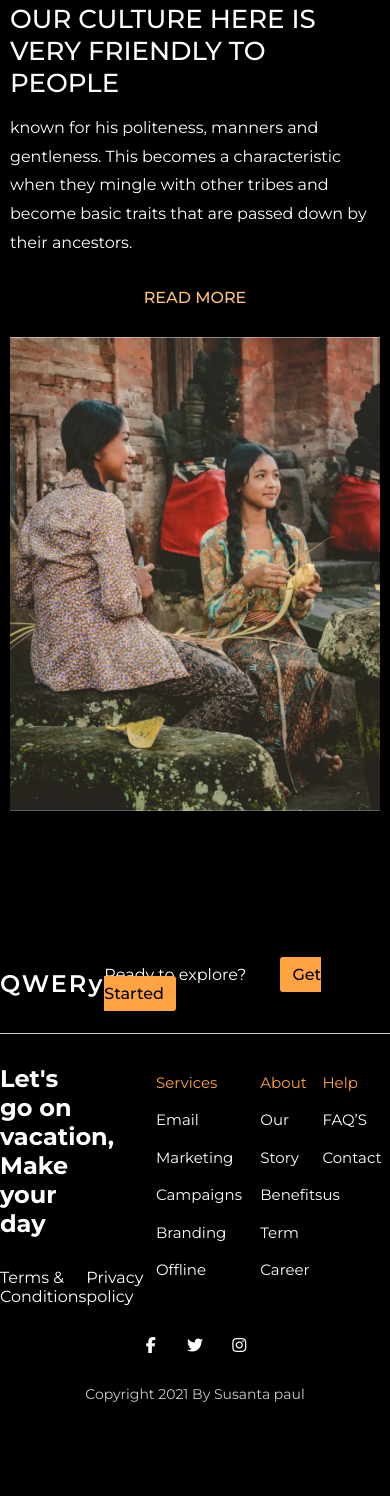
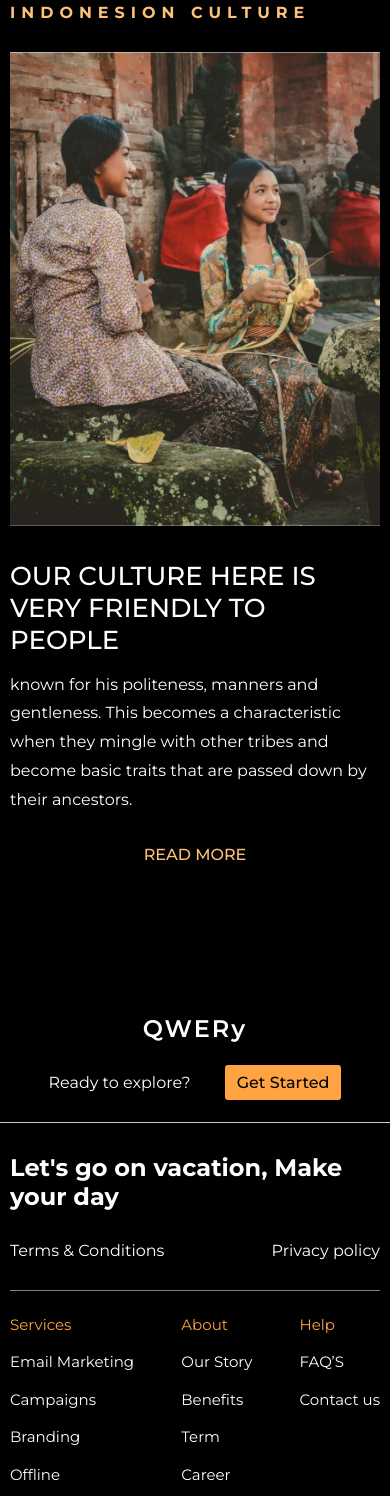
Before and after one commit to susantapaul01/Qwery, a plain HTML site: page index.html in a window 390 px wide. Shown: the part 2453-3949 px from the top of the page. Before the commit the page ends 3886 px from the top, so only its background shows below. Drawn offline with Linux system fonts and the light colour scheme.

Commit message:
responsive

```diff
--- a/dist/css/main.css
+++ b/dist/css/main.css
@@ -280,6 +280,10 @@ nav .mynav .nav-search button i {
   letter-spacing: 2px;
 }
 
+.branding .brand-explore {
+  text-align: right;
+}
+
 .branding .brand-explore p {
   color: #ffffff;
   display: inline-block;
@@ -319,7 +323,6 @@ nav .mynav .nav-search button i {
 }
 
 .footer .footer-left {
-  width: 25%;
   text-align: left;
 }
 
@@ -348,7 +351,6 @@ nav .mynav .nav-search button i {
 }
 
 .footer .footer-right {
-  width: 60%;
   -webkit-box-pack: justify;
       -ms-flex-pack: justify;
           justify-content: space-between;
@@ -507,6 +509,21 @@ nav .mynav .nav-search button i {
     display: block;
     text-align: center;
   }
+  .order-smd .heading-sm {
+    -webkit-box-ordinal-group: 2;
+        -ms-flex-order: 1;
+            order: 1;
+  }
+  .order-smd .image {
+    -webkit-box-ordinal-group: 3;
+        -ms-flex-order: 2;
+            order: 2;
+  }
+  .order-smd .add-details {
+    -webkit-box-ordinal-group: 4;
+        -ms-flex-order: 3;
+            order: 3;
+  }
   .adv-cover-section .adv-details .heading {
     font-size: 16px;
   }
@@ -521,6 +538,44 @@ nav .mynav .nav-search button i {
   }
   .adv-cover-section .adv-details a {
     font-size: 16px;
+  }
+  .branding {
+    -webkit-box-orient: vertical;
+    -webkit-box-direction: normal;
+        -ms-flex-direction: column;
+            flex-direction: column;
+  }
+  .branding .brand-name {
+    width: 100%;
+    text-align: center;
+    margin-bottom: 30px;
+  }
+  .branding .brand-explore {
+    width: 100%;
+    text-align: center;
+  }
+  .footer {
+    -webkit-box-pack: start;
+        -ms-flex-pack: start;
+            justify-content: flex-start;
+    -webkit-box-align: start;
+        -ms-flex-align: start;
+            align-items: flex-start;
+    -webkit-box-orient: vertical;
+    -webkit-box-direction: normal;
+        -ms-flex-direction: column;
+            flex-direction: column;
+    margin-left: 10px !important;
+    margin-right: 10px !important;
+  }
+  .footer .footer-left {
+    width: 100%;
+    padding-bottom: 30px;
+    margin-bottom: 15px;
+    border-bottom: 1px solid #808080;
+  }
+  .footer .footer-right {
+    width: 100%;
   }
 }
 
@@ -563,6 +618,21 @@ nav .mynav .nav-search button i {
   .add-section .add-details {
     width: 48%;
   }
+  .branding .brand-name {
+    width: 48%;
+  }
+  .branding .brand-explore {
+    width: 48%;
+  }
+  .footer .footer-left {
+    width: 25%;
+  }
+  .footer .footer-right {
+    width: 60%;
+  }
+  .order-smd .heading-sm {
+    display: none;
+  }
 }
 
 @media (min-width: 992px) {
--- a/dist/scss/components/_branding.scss
+++ b/dist/scss/components/_branding.scss
@@ -7,6 +7,7 @@
     letter-spacing: 2px;
   }
   .brand-explore {
+    text-align: right;
     p {
       color: $mywhite;
       display: inline-block;
--- a/dist/scss/components/_footer.scss
+++ b/dist/scss/components/_footer.scss
@@ -3,7 +3,6 @@
   margin-bottom: $mb-30;
 
   .footer-left {
-    width: 25%;
     text-align: left;
 
     h2 {
@@ -20,7 +19,6 @@
     }
   }
   .footer-right {
-    width: 60%;
     @include flexstyle(space-between, flex-start, row);
 
     .footer-right-link-line {
--- a/dist/scss/utiles/_variables.scss
+++ b/dist/scss/utiles/_variables.scss
@@ -11,6 +11,7 @@ $font-pg: 16px;
 $fontsize-1-sm: 26px;
 // ====== gap ======
 $mb-120: 120px;
+$mb-60: 60px;
 $mb-30: 30px;
 $mb-15: 15px;
 
--- a/index.html
+++ b/index.html
@@ -88,7 +88,7 @@
     <!-- Culture Section Start -->
     <section>
         <div class="container">
-            <div class="add-section d-flex">
+            <div class="add-section order-smd d-flex">
                 <div class="add-details w-48">
                     <p class="heading">indonesion culture</p>
                     <p class="sub-heading">Our culture here is very friendly to people</p>
@@ -98,6 +98,7 @@
                 <div class="image w-48">
                     <img src="./dist/images/image-1.jpg" alt="image-2">
                 </div>
+                <p class="heading-sm">indonesion culture</p>
             </div>
         </div>
     </section>
```
Also changed, not shown: dist/scss/layouts/_responsive.scss (+63 -1 lines), 1 other file.
